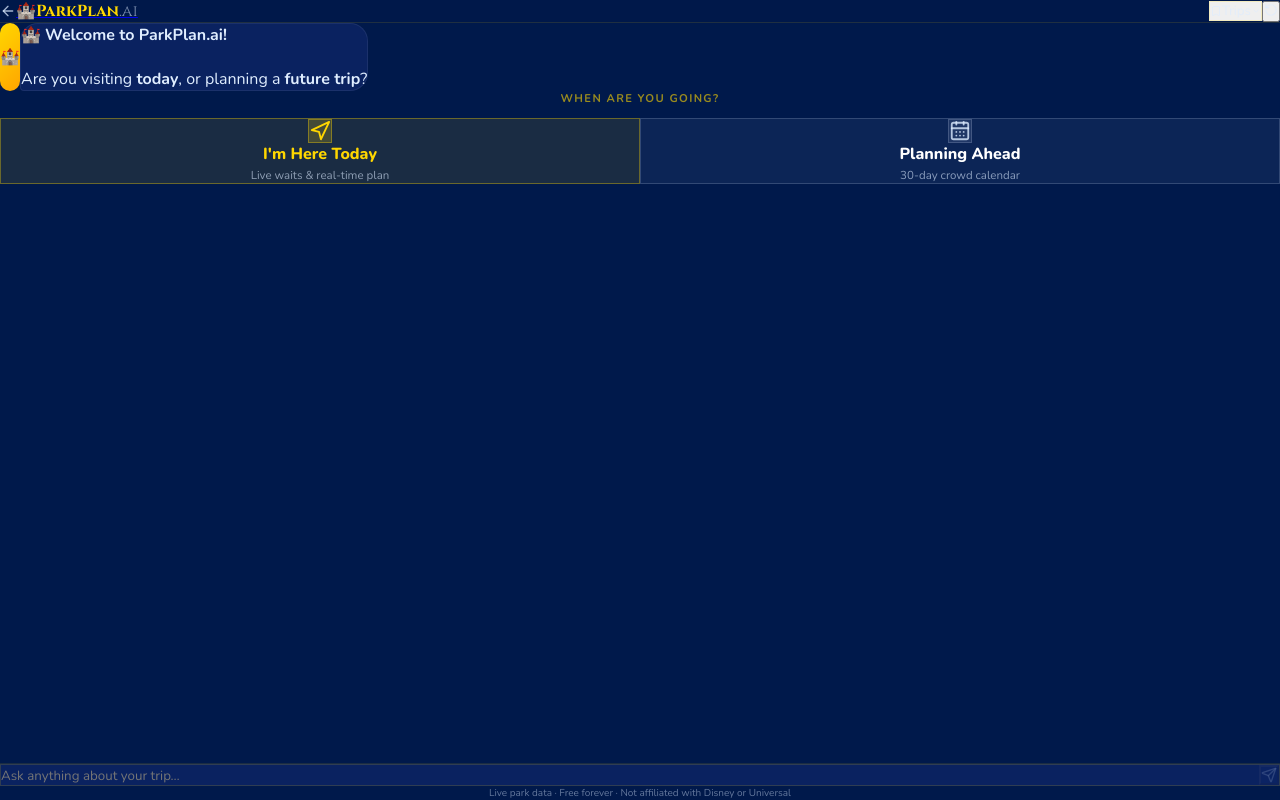
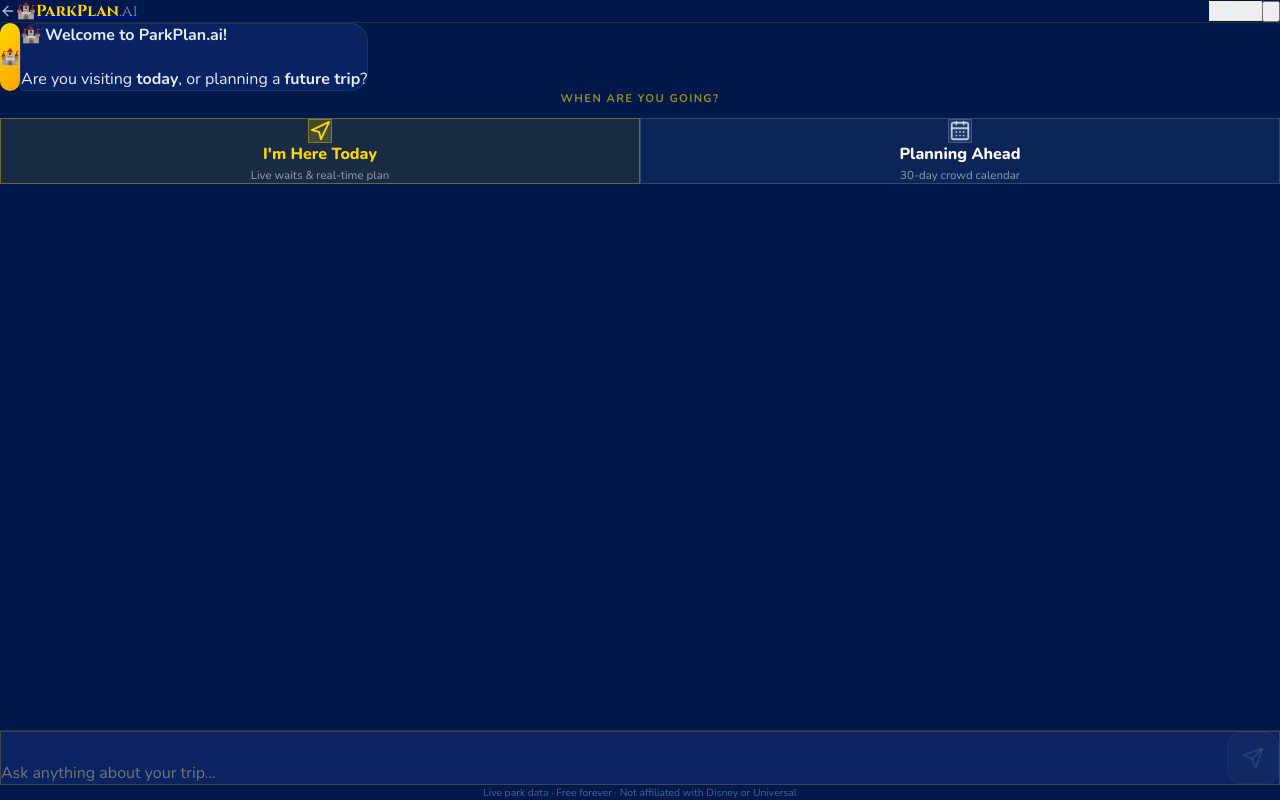
Before and after one commit to derekhuit-afk/parkplan-ai, a Next.js app: page /plan in a window 1280 px wide. Built offline with nearby package versions, Linux system fonts and the light colour scheme.

Commit message:
fix: send button 40px→52px, gold glow when active, spinner while loading, larger input font, stronger border

```diff
--- a/app/plan/page.tsx
+++ b/app/plan/page.tsx
@@ -393,26 +393,48 @@ function PlanContent() {
       {messages.length <= 1 && tripMode !== "future" && <div className="flex-1" />}
 
       {/* ── Input Bar ─────────────────────── */}
-      <div className="flex-shrink-0 px-4 pb-5 pt-3 border-t" style={{ borderColor: "rgba(255,215,0,0.1)" }}
+      <div className="flex-shrink-0 px-4 pb-6 pt-3 border-t" style={{ borderColor: "rgba(255,215,0,0.12)" }}
         onClick={() => setShowTrips(false)}>
         <div className="max-w-2xl mx-auto">
-          <div className="flex items-end gap-3 rounded-2xl px-4 py-3"
-            style={{ background: "rgba(18,41,110,0.6)", border: "1px solid rgba(255,215,0,0.15)" }}>
+
+          {/* Input row */}
+          <div className="flex items-end gap-3 rounded-2xl px-4 py-3.5"
+            style={{ background: "rgba(18,41,110,0.65)", border: "1.5px solid rgba(255,215,0,0.2)" }}>
             <textarea ref={textareaRef} value={input}
               onChange={(e) => setInput(e.target.value)}
               onKeyDown={(e) => { if (e.key === "Enter" && !e.shiftKey) { e.preventDefault(); send(); } }}
               placeholder="Ask anything about your trip…"
               rows={1}
-              className="flex-1 bg-transparent border-none outline-none text-sm resize-none leading-relaxed"
-              style={{ color: "#FFF8E7", fontFamily: "var(--font-nunito)", maxHeight: "100px" }}
-              onInput={(e) => { const el = e.currentTarget; el.style.height = "auto"; el.style.height = Math.min(el.scrollHeight, 100) + "px"; }} />
+              className="flex-1 bg-transparent border-none outline-none resize-none leading-relaxed"
+              style={{ color: "#FFFFFF", fontFamily: "var(--font-nunito)", fontSize: "1rem", maxHeight: "120px", paddingTop: "2px" }}
+              onInput={(e) => { const el = e.currentTarget; el.style.height = "auto"; el.style.height = Math.min(el.scrollHeight, 120) + "px"; }} />
+
+            {/* LARGE send button */}
             <button onClick={() => send()} disabled={loading || !input.trim()}
-              className="w-10 h-10 rounded-xl flex items-center justify-center flex-shrink-0 transition-all disabled:opacity-30"
-              style={{ background: loading || !input.trim() ? "rgba(18,41,110,0.8)" : "linear-gradient(135deg, #FFD700, #FFA500)" }}>
-              <Send size={16} style={{ color: loading || !input.trim() ? "rgba(220,235,255,0.55)" : "#00194B" }} />
+              className="flex items-center justify-center flex-shrink-0 transition-all disabled:opacity-35 active:scale-95"
+              style={{
+                width: "52px",
+                height: "52px",
+                borderRadius: "14px",
+                background: loading || !input.trim()
+                  ? "rgba(255,255,255,0.07)"
+                  : "linear-gradient(145deg, #FFD700, #FFA500)",
+                border: loading || !input.trim()
+                  ? "1px solid rgba(255,255,255,0.1)"
+                  : "none",
+                boxShadow: loading || !input.trim()
+                  ? "none"
+                  : "0 4px 20px rgba(255,215,0,0.4)",
+              }}>
+              {loading
+                ? <div className="w-5 h-5 rounded-full border-2 border-t-transparent animate-spin"
+                    style={{ borderColor: "rgba(220,235,255,0.4)", borderTopColor: "transparent" }} />
+                : <Send size={22} style={{ color: !input.trim() ? "rgba(220,235,255,0.35)" : "#00194B" }} />
+              }
             </button>
           </div>
-          <p className="text-[10px] text-center mt-2 font-body" style={{ color: "rgba(220,235,255,0.45)", fontFamily: "var(--font-nunito)" }}>
+
+          <p className="text-center mt-2.5" style={{ fontFamily: "var(--font-nunito)", fontSize: "0.65rem", color: "rgba(220,235,255,0.35)" }}>
             Live park data · Free forever · Not affiliated with Disney or Universal
           </p>
         </div>
```
